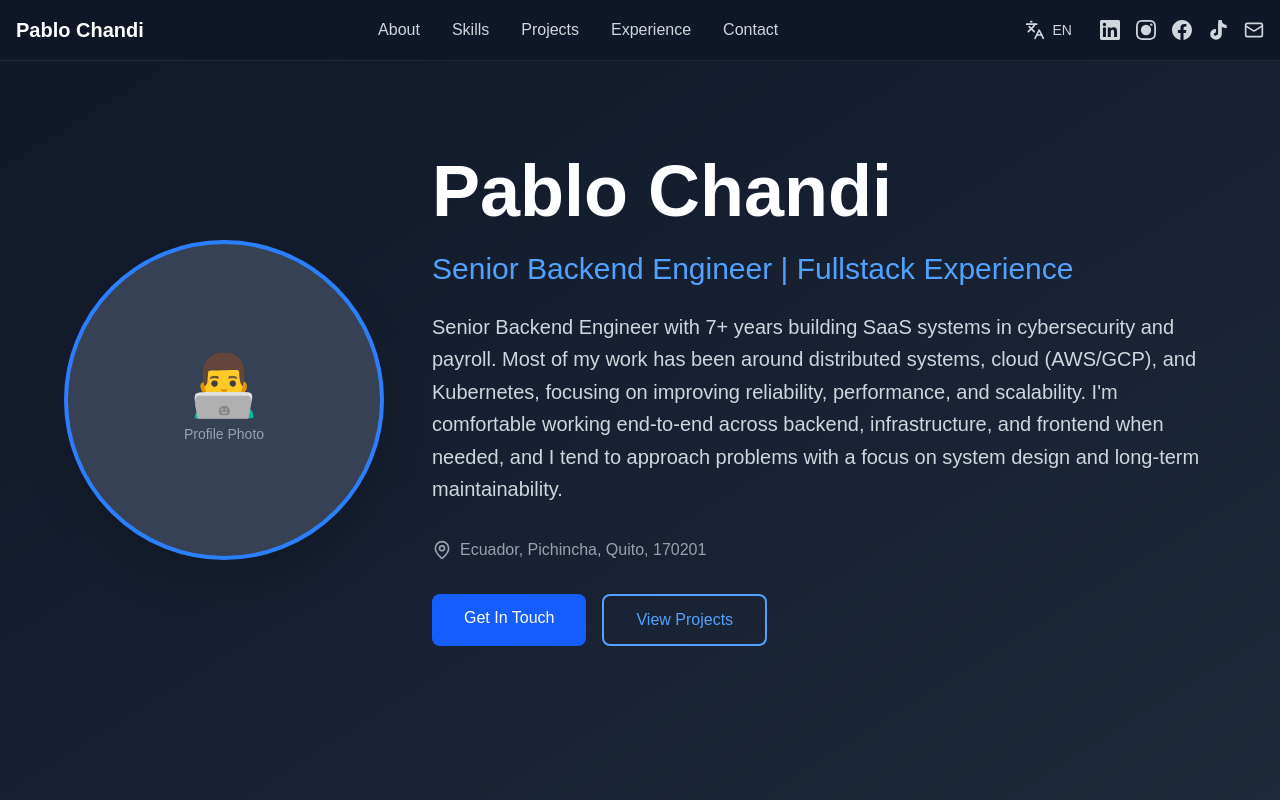
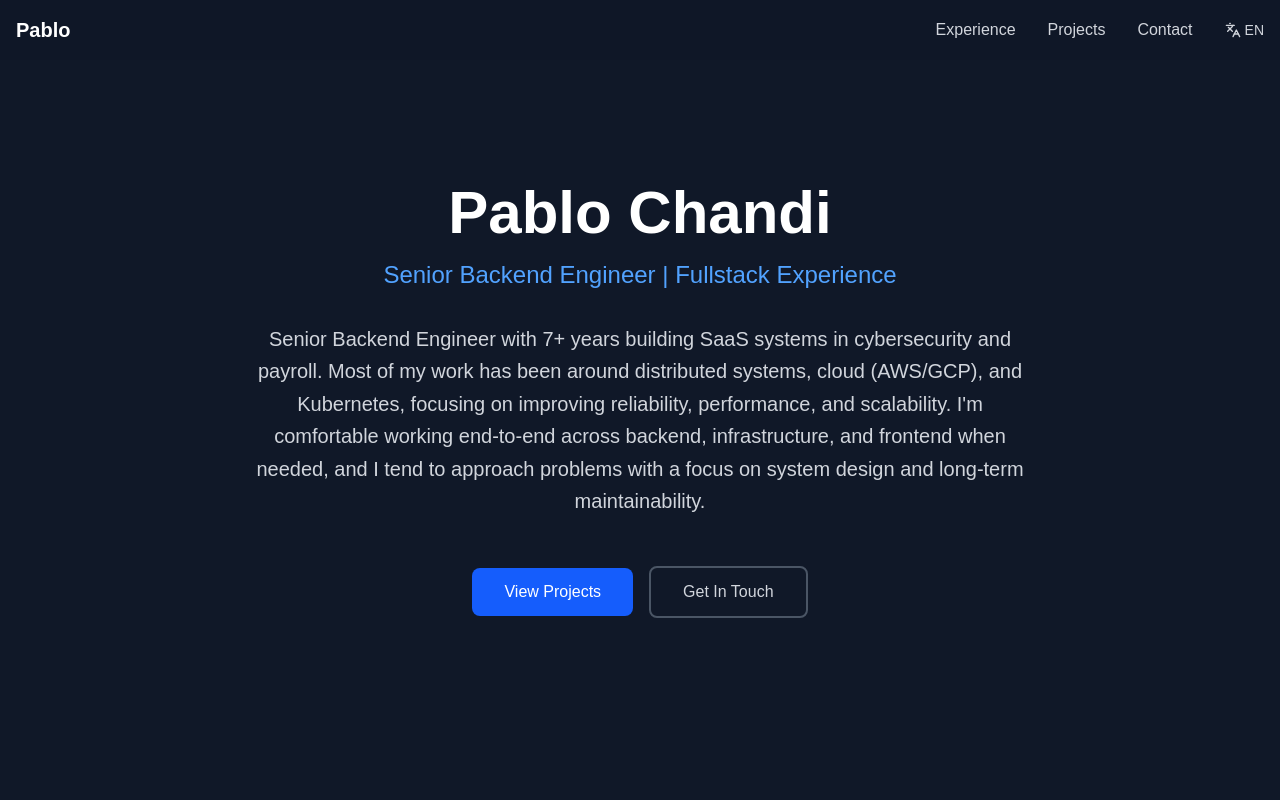
Before and after one commit to pabblo17/backend-portfolio, a Next.js app: page / in a window 1280 px wide. Shown: the top 800 px of the page. Built offline with nearby package versions, Linux system fonts and the light colour scheme.

Commit message:
feat: simplify hero and header design for cleaner minimal layout

```diff
--- a/components/Header.tsx
+++ b/components/Header.tsx
@@ -1,12 +1,6 @@
 "use client";
 
-import { Mail, Menu, X, Languages } from "lucide-react";
-import {
-  LinkedInIcon,
-  InstagramIcon,
-  FacebookIcon,
-  TikTokIcon,
-} from "./icons/SocialIcons";
+import { Menu, X, Languages } from "lucide-react";
 import { useState } from "react";
 import { useTranslation } from "@/lib/i18n/useTranslation";
 import { useLanguage } from "@/lib/i18n/LanguageContext";
@@ -28,25 +22,19 @@ export default function Header() {
   };
 
   return (
-    <header className="fixed top-0 w-full bg-gray-900/95 backdrop-blur-sm z-50 border-b border-gray-800">
+    <header className="fixed top-0 w-full bg-gray-900/95 backdrop-blur-sm z-50">
       <nav className="container mx-auto px-4 py-4">
         <div className="flex justify-between items-center">
           <div className="text-xl font-bold text-white">
-            {data.personalInfo.name}
+            {data.personalInfo.name.split(" ")[0]}
           </div>
 
           <div className="hidden md:flex items-center gap-8">
             <button
-              onClick={() => scrollToSection("about")}
+              onClick={() => scrollToSection("experience")}
               className="text-gray-300 hover:text-white transition"
             >
-              {t.nav.about}
-            </button>
-            <button
-              onClick={() => scrollToSection("skills")}
-              className="text-gray-300 hover:text-white transition"
-            >
-              {t.nav.skills}
+              {t.nav.experience}
             </button>
             <button
               onClick={() => scrollToSection("projects")}
@@ -55,75 +43,23 @@ export default function Header() {
               {t.nav.projects}
             </button>
             <button
-              onClick={() => scrollToSection("experience")}
-              className="text-gray-300 hover:text-white transition"
-            >
-              {t.nav.experience}
-            </button>
-            <button
               onClick={() => scrollToSection("contact")}
               className="text-gray-300 hover:text-white transition"
             >
               {t.nav.contact}
             </button>
-          </div>
 
-          <div className="hidden md:flex items-center gap-4">
+            {/* Language Toggle */}
             <button
               onClick={toggleLanguage}
-              className="flex items-center gap-2 text-gray-300 hover:text-white transition px-3 py-1 rounded-lg hover:bg-gray-800"
-              title={
-                language === "en" ? "Cambiar a Español" : "Switch to English"
-              }
+              className="flex items-center gap-1 text-gray-300 hover:text-white transition"
+              title={t.nav.language}
             >
-              <Languages size={20} />
+              <Languages size={16} />
               <span className="text-sm font-medium">
                 {language.toUpperCase()}
               </span>
             </button>
-            <a
-              href={data.personalInfo.linkedin}
-              target="_blank"
-              rel="noopener noreferrer"
-              className="text-gray-300 hover:text-blue-400 transition"
-              title="LinkedIn"
-            >
-              <LinkedInIcon size={20} />
-            </a>
-            <a
-              href={data.personalInfo.instagram}
-              target="_blank"
-              rel="noopener noreferrer"
-              className="text-gray-300 hover:text-pink-400 transition"
-              title="Instagram"
-            >
-              <InstagramIcon size={20} />
-            </a>
-            <a
-              href={data.personalInfo.facebook}
-              target="_blank"
-              rel="noopener noreferrer"
-              className="text-gray-300 hover:text-blue-500 transition"
-              title="Facebook"
-            >
-              <FacebookIcon size={20} />
-            </a>
-            <a
-              href={data.personalInfo.tiktok}
-              target="_blank"
-              rel="noopener noreferrer"
-              className="text-gray-300 hover:text-gray-100 transition"
-              title="TikTok"
-            >
-              <TikTokIcon size={20} />
-            </a>
-            <a
-              href={`mailto:${data.personalInfo.email}`}
-              className="text-gray-300 hover:text-white transition"
-              title="Email"
-            >
-              <Mail size={20} />
-            </a>
           </div>
 
           <button
@@ -137,28 +73,16 @@ export default function Header() {
         {isMenuOpen && (
           <div className="md:hidden mt-4 pb-4 flex flex-col gap-4">
             <button
-              onClick={() => scrollToSection("about")}
+              onClick={() => scrollToSection("experience")}
               className="text-left text-gray-300 hover:text-white transition"
             >
-              {t.nav.about}
-            </button>
-            <button
-              onClick={() => scrollToSection("skills")}
-              className="text-left text-gray-300 hover:text-white transition"
-            >
-              {t.nav.skills}
+              {t.nav.experience}
             </button>
             <button
               onClick={() => scrollToSection("projects")}
               className="text-left text-gray-300 hover:text-white transition"
             >
               {t.nav.projects}
-            </button>
-            <button
-              onClick={() => scrollToSection("experience")}
-              className="text-left text-gray-300 hover:text-white transition"
-            >
-              {t.nav.experience}
             </button>
             <button
               onClick={() => scrollToSection("contact")}
@@ -176,49 +100,6 @@ export default function Header() {
                   {language === "en" ? "ES" : "EN"}
                 </span>
               </button>
-              <a
-                href={data.personalInfo.linkedin}
-                target="_blank"
-                rel="noopener noreferrer"
-                className="text-gray-300 hover:text-blue-400 transition"
-                title="LinkedIn"
-              >
-                <LinkedInIcon size={20} />
-              </a>
-              <a
-                href={data.personalInfo.instagram}
-                target="_blank"
-                rel="noopener noreferrer"
-                className="text-gray-300 hover:text-pink-400 transition"
-                title="Instagram"
-              >
-                <InstagramIcon size={20} />
-              </a>
-              <a
-                href={data.personalInfo.facebook}
-                target="_blank"
-                rel="noopener noreferrer"
-                className="text-gray-300 hover:text-blue-500 transition"
-                title="Facebook"
-              >
-                <FacebookIcon size={20} />
-              </a>
-              <a
-                href={data.personalInfo.tiktok}
-                target="_blank"
-                rel="noopener noreferrer"
-                className="text-gray-300 hover:text-gray-100 transition"
-                title="TikTok"
-              >
-                <TikTokIcon size={20} />
-              </a>
-              <a
-                href={`mailto:${data.personalInfo.email}`}
-                className="text-gray-300 hover:text-white transition"
-                title="Email"
-              >
-                <Mail size={20} />
-              </a>
             </div>
           </div>
         )}
--- a/components/Hero.tsx
+++ b/components/Hero.tsx
@@ -1,55 +1,39 @@
 "use client";
 
-import { MapPin } from "lucide-react";
 import { useTranslation } from "@/lib/i18n/useTranslation";
 
 export default function Hero() {
   const { data, t } = useTranslation();
 
   return (
-    <section className="min-h-screen flex items-center justify-center bg-gradient-to-br from-gray-900 to-gray-800">
+    <section className="min-h-screen flex items-center justify-center bg-gray-900">
       <div className="container mx-auto px-4 py-20">
-        <div className="max-w-6xl mx-auto flex flex-col lg:flex-row items-center gap-12">
-          {/* Foto Profile */}
-          <div className="flex-shrink-0">
-            <div className="w-64 h-64 md:w-80 md:h-80 rounded-full bg-gray-700 border-4 border-blue-500 shadow-2xl flex items-center justify-center overflow-hidden">
-              {/* Placeholder para foto - reemplazar con imagen real */}
-              <div className="text-center">
-                <div className="text-6xl text-gray-400 mb-2">👨‍💻</div>
-                <p className="text-gray-400 text-sm">Profile Photo</p>
-              </div>
-            </div>
-          </div>
-
-          {/* Contenido */}
-          <div className="flex-1 text-center lg:text-left">
-            <h1 className="text-5xl md:text-7xl font-bold text-white mb-6">
+        <div className="max-w-4xl mx-auto text-center">
+          {/* Contenido Principal - Diseño minimalista */}
+          <h1 className="text-4xl md:text-6xl font-bold text-white mb-4">
             {data.personalInfo.name}
           </h1>
-            <h2 className="text-2xl md:text-3xl text-blue-400 mb-6">
+          <h2 className="text-xl md:text-2xl text-blue-400 mb-8 font-medium">
             {data.personalInfo.role}
           </h2>
-            <p className="text-lg md:text-xl text-gray-300 mb-8 leading-relaxed">
+          <p className="text-lg md:text-xl text-gray-300 mb-12 leading-relaxed max-w-3xl mx-auto">
             {data.personalInfo.bio}
           </p>
-            <div className="flex items-center justify-center lg:justify-start gap-2 text-gray-400 mb-8">
-              <MapPin size={20} />
-              <span>{data.personalInfo.location}</span>
-            </div>
-            <div className="flex flex-col sm:flex-row gap-4 justify-center lg:justify-start">
+
+          {/* Call to Actions */}
+          <div className="flex flex-col sm:flex-row gap-4 justify-center items-center">
+            <a
+              href="#projects"
+              className="px-8 py-3 bg-blue-600 text-white rounded-lg hover:bg-blue-700 transition font-medium"
+            >
+              {t.hero.viewProjects}
+            </a>
             <a
               href="#contact"
-                className="px-8 py-3 bg-blue-600 text-white rounded-lg hover:bg-blue-700 transition font-medium"
+              className="px-8 py-3 border-2 border-gray-600 text-gray-300 rounded-lg hover:border-blue-400 hover:text-blue-400 transition font-medium"
             >
               {t.hero.getInTouch}
             </a>
-              <a
-                href="#projects"
-                className="px-8 py-3 border-2 border-blue-400 text-blue-400 rounded-lg hover:bg-gray-800 transition font-medium"
-              >
-                {t.hero.viewProjects}
-              </a>
-            </div>
           </div>
         </div>
       </div>
```
Lines whose indentation alone changed are shown as unchanged.
